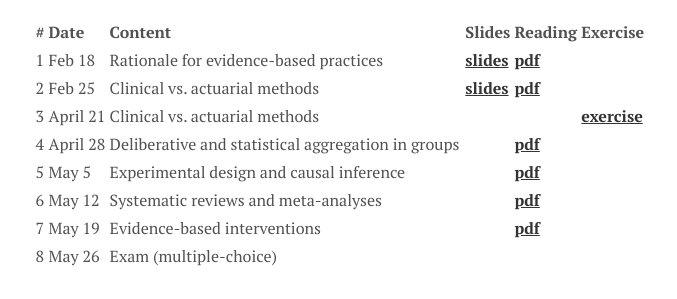
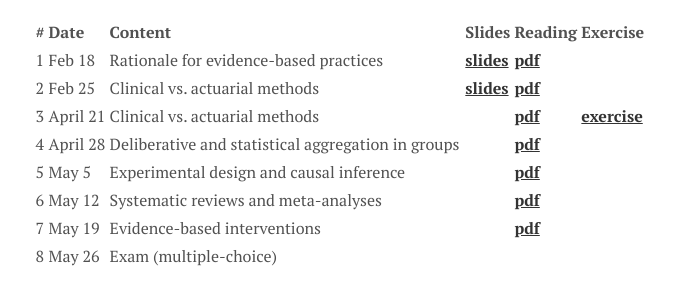
Before and after one commit to matarui/evidencebaseddm, a Jekyll site: the page built from menu/syllabus.md, in a window 1280 px wide. Shown: the part 574-873 px from the top of the page, without its empty margins (300-977 px from the left). Built offline with Jekyll 4.4.1, drawn with Linux system fonts in a browser that asks for light colours.

Commit message:
Update syllabus.md

```diff
--- a/menu/syllabus.md
+++ b/menu/syllabus.md
@@ -17,7 +17,7 @@
 | ----- |:------------| :-----| :-----| :-----| :-----|
 | 1 | Feb 18 | Rationale for evidence-based practices | <a href="http://matarui.github.io/evidencebaseddm/assets/presentations/EbDM_session1.pdf"><b>slides</b></a> | <a href="http://matarui.github.io/evidencebaseddm/assets/literature/Munafò_2017_Nature_Human_Behaviour.pdf"><b>pdf</b></a>| |
 | 2 | Feb 25 | Clinical vs. actuarial methods | <a href="http://matarui.github.io/evidencebaseddm/assets/presentations/EbDM_session2.pdf"><b>slides</b></a> | <a href="http://matarui.github.io/evidencebaseddm/assets/literature/Dawes_1989_Science.pdf"><b>pdf</b></a>| |
-| 3 | April 21 | Clinical vs. actuarial methods | | |<a href="https://matarui.github.io/evidencebaseddm/menu/projects.html"><b>exercise</b></a> |
+| 3 | April 21 | Clinical vs. actuarial methods | |<a href="http://matarui.github.io/evidencebaseddm/assets/literature/Burton_2019_JBDM.pdf"><b>pdf</b></a> |<a href="https://matarui.github.io/evidencebaseddm/menu/projects.html"><b>exercise</b></a> |
 | 4 | April 28 |  Deliberative and statistical aggregation in groups | |<a href="http://matarui.github.io/evidencebaseddm/assets/literature/Mannes_2014_JPSP.pdf"><b>pdf | |
 | 5 | May 5 | Experimental design and causal inference | | <a href="http://matarui.github.io/evidencebaseddm/assets/literature/Varian_2016_PNAS.pdf"><b>pdf| |
 | 6 | May 12 | Systematic reviews and meta-analyses | | <a href="http://matarui.github.io/evidencebaseddm/assets/literature/Gurevitch_2018_Nature.pdf"><b>pdf| |
```
